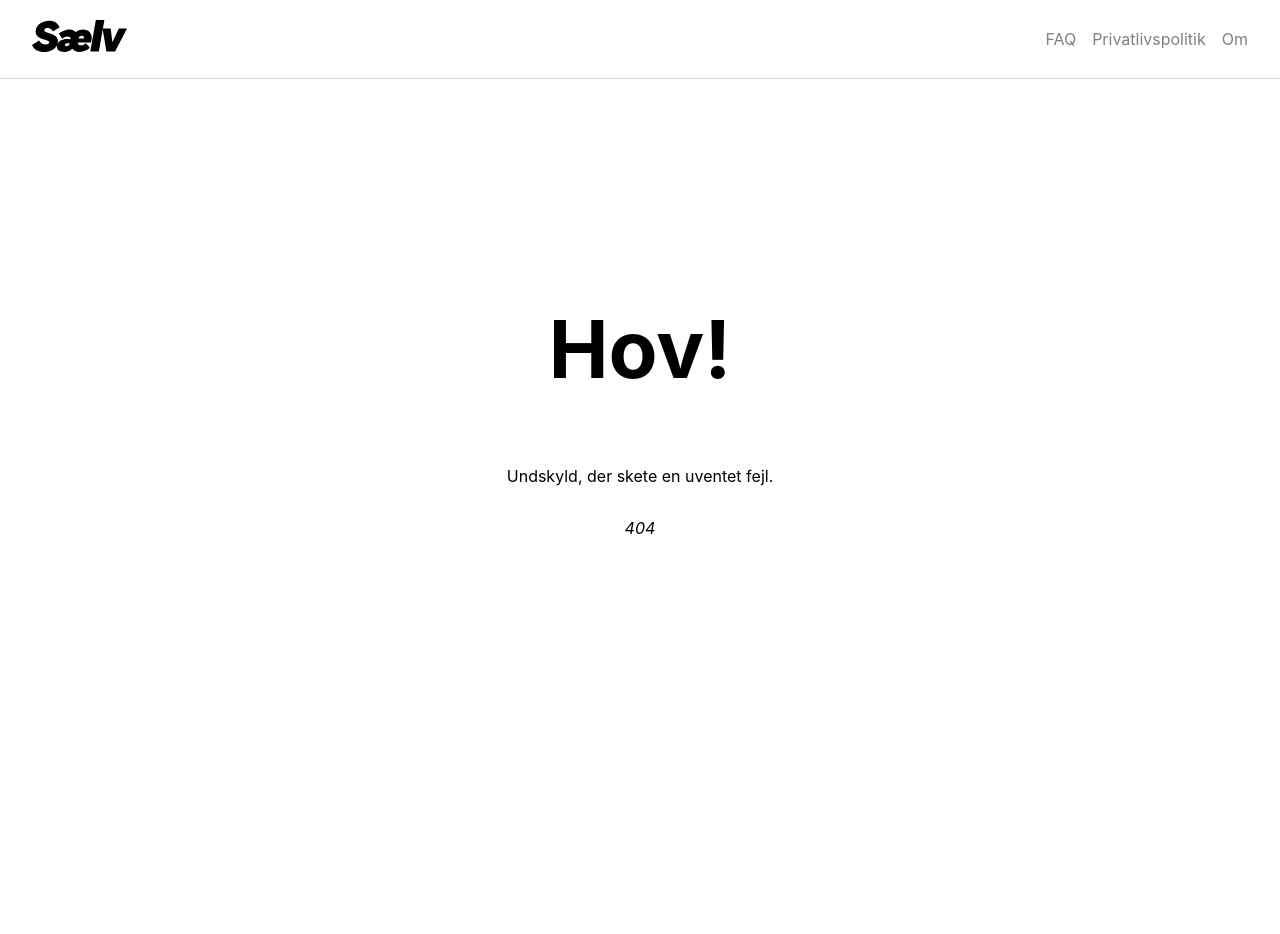
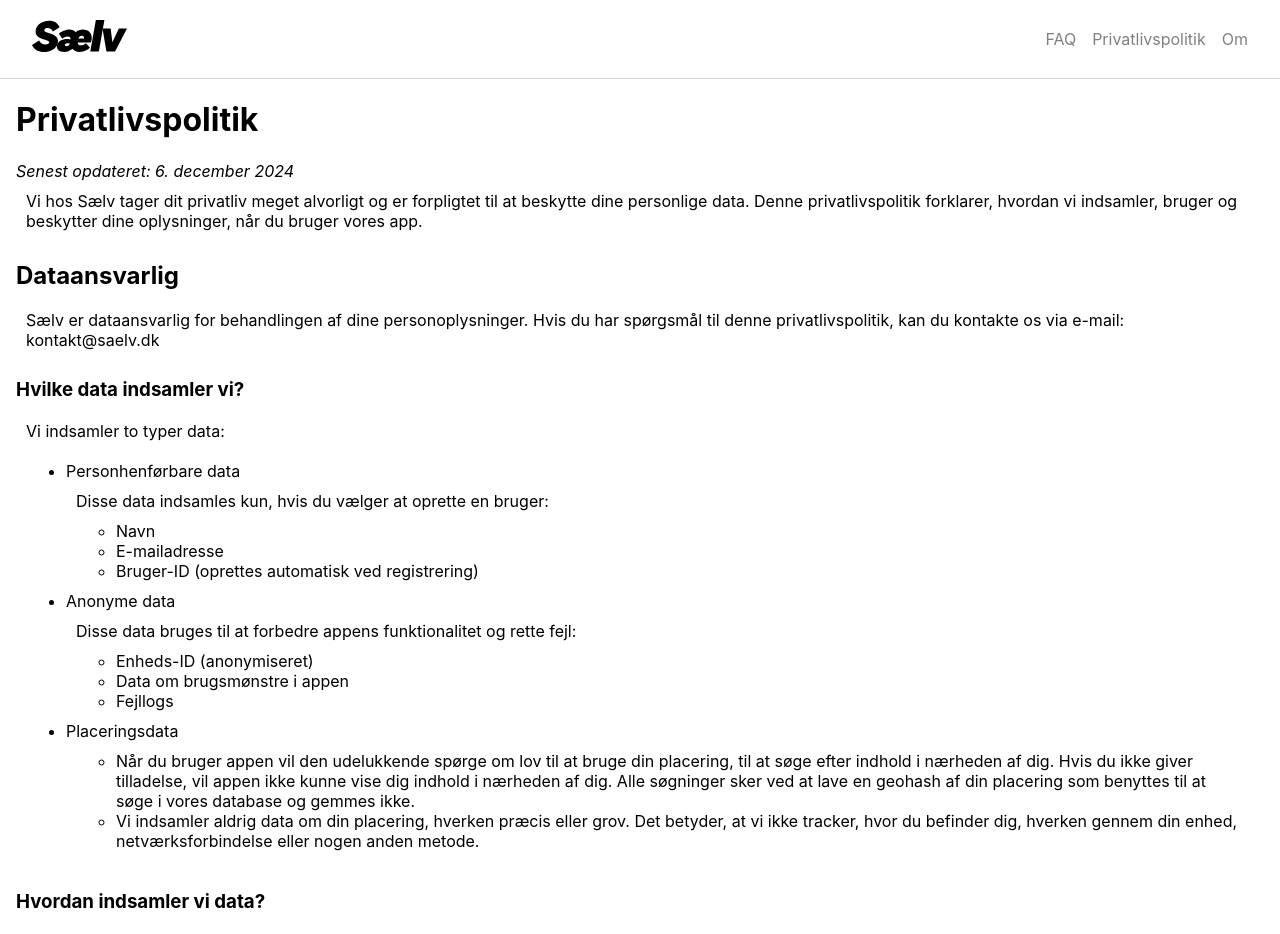
Before and after one commit to krisbork/dk-saelv, a React (Create React App) app: page /privatlivspolitik in a window 1280 px wide. Before the commit this address had no page. Shown: the top 934 px of the page. Before the commit the page ends 800 px from the top, so only its background shows below. Built offline with nearby package versions, Linux system fonts and the light colour scheme.

Commit message:
Added privacy policy

```diff
--- a/src/components/nav-bar/NavBar.css
+++ b/src/components/nav-bar/NavBar.css
@@ -22,11 +22,12 @@ header h2 * {
     transition: color 200ms ease;
     cursor: pointer;
     text-decoration: none;
+    width: auto;
+    height: 2rem;
 }
 
-header h2 * {
-    width: auto;
-    height: 2rem;
+.logo {
+
 }
 
 header {
@@ -58,6 +59,14 @@ header {
 }
 
 @media only screen and (max-width: 600px) {
+    header h2 * {
+        transition: color 200ms ease;
+        cursor: pointer;
+        text-decoration: none;
+        width: auto;
+        height: 1.4rem;
+    }
+
     nav {
         background: white;
         position: absolute;
--- a/src/components/nav-bar/NavBar.tsx
+++ b/src/components/nav-bar/NavBar.tsx
@@ -10,8 +10,8 @@ function NavBar() {
         <header>
             <div className="nav-body">
                 <h2 className="logo">
-                    <Link className="logo" to={"/"} onClick={() => setChecked(true)}>
-                        <img className="logo" src={logo} alt="Sælv Logo"/>
+                    <Link to={"/"} onClick={() => setChecked(true)}>
+                        <img src={logo} alt="Sælv Logo"/>
                     </Link>
                 </h2>
             </div>
--- a/src/pages/home/Home.css
+++ b/src/pages/home/Home.css
@@ -32,7 +32,7 @@
     align-items: center;
 }
 
-.container {
+.home-container {
     justify-content: center;
     align-items: center;
     gap: 40px;
--- a/src/pages/home/Home.tsx
+++ b/src/pages/home/Home.tsx
@@ -7,7 +7,7 @@ import apppic3 from "../../assets/images/apppic4.webp";
 
 function Home() {
     return (
-        <div className="container">
+        <div className="home-container container">
             <img src={logo} alt="Logo" className="logo-image"/>
             <h2 className="details-text">Din guide til tillidsstativer, gårdbutikker, vejboder og genbrug</h2>
             <div className="download-container">
--- a/src/pages/privatlivspolitik/Privatlivspolitik.css
+++ b/src/pages/privatlivspolitik/Privatlivspolitik.css
@@ -0,0 +1,11 @@
+.privacy-policy p, ul {
+    margin: 10px;
+}
+
+.privacy-policy h2, h3 {
+    margin-bottom: 10px;
+}
+
+.privacy-policy {
+    padding: 0 1em;
+}
--- a/src/pages/privatlivspolitik/Privatlivspolitik.tsx
+++ b/src/pages/privatlivspolitik/Privatlivspolitik.tsx
@@ -3,7 +3,117 @@ import "./Privatlivspolitik.css";
 
 function Privatlivspolitik() {
     return (
-        <div>Privatlivspolitik</div>
+        <div className="container privacy-policy">
+            <h1>Privatlivspolitik</h1>
+
+            <i>Senest opdateret: 6. december 2024</i>
+
+            <p>Vi hos Sælv tager dit privatliv meget alvorligt og er forpligtet til at beskytte dine personlige data. Denne privatlivspolitik forklarer, hvordan vi indsamler, bruger og beskytter dine oplysninger, når du bruger vores app.</p>
+
+            <h2>Dataansvarlig</h2>
+            <p>Sælv er dataansvarlig for behandlingen af dine personoplysninger. Hvis du har spørgsmål til denne privatlivspolitik, kan du kontakte os via e-mail: kontakt@saelv.dk</p>
+
+            <h3>Hvilke data indsamler vi?</h3>
+
+            <p>Vi indsamler to typer data:</p>
+            <ul>
+                <li>Personhenførbare data</li>
+                <p>Disse data indsamles kun, hvis du vælger at oprette en bruger:</p>
+                <ul>
+                    <li>Navn</li>
+                    <li>E-mailadresse</li>
+                    <li>Bruger-ID (oprettes automatisk ved registrering)</li>
+                </ul>
+
+                <li>Anonyme data</li>
+                <p>Disse data bruges til at forbedre appens funktionalitet og rette fejl:</p>
+                <ul>
+                    <li>Enheds-ID (anonymiseret)</li>
+                    <li>Data om brugsmønstre i appen</li>
+                    <li>Fejllogs</li>
+                </ul>
+
+                <li>Placeringsdata</li>
+                <ul>
+                    <li>Når du bruger appen vil den udelukkende spørge om lov til at bruge din placering, til at søge efter indhold i nærheden af dig. Hvis du ikke giver tilladelse, vil appen ikke kunne vise dig indhold i nærheden af dig. Alle søgninger sker ved at lave en geohash af din placering som benyttes til at søge i vores database og gemmes ikke.</li>
+                    <li>Vi indsamler aldrig data om din placering, hverken præcis eller grov. Det betyder, at vi ikke tracker, hvor du befinder dig, hverken gennem din enhed, netværksforbindelse eller nogen anden metode.</li>
+                </ul>
+            </ul>
+
+            <h3>Hvordan indsamler vi data?</h3>
+            <p>Personhenførbare data indsamles via registreringsformularen, når du opretter en bruger i appen.</p>
+            <p>Anonyme data indsamles automatisk gennem appens systemer ved brug af en anonym enhedsidentifikator.</p>
+
+            <h3>Hvor opbevares dine data?</h3>
+            <p>
+                Alle data opbevares på sikre servere placeret i Europa.
+                Vi benytter Google Firebase, en cloud-tjeneste leveret af Google, til opbevaring og administration af data. Google Firebase overholder GDPR og sikrer, at dine data behandles i overensstemmelse med gældende lovgivning.
+                For yderligere information om Google Firebases privatlivspolitik, se: <a href="https://firebase.google.com/support/privacy">https://firebase.google.com/support/privacy</a>
+            </p>
+
+            <h3>Formål med databehandling</h3>
+            <p>Vi bruger de indsamlede data til følgende formål:</p>
+            <ul>
+                <li>Personhenførbare data</li>
+                <ul>
+                    <li>Oprettelse og vedligeholdelse af din brugerprofil samt indhold oprettet af brugeren i appen.</li>
+                </ul>
+                <li>Anonyme data</li>
+                <ul>
+                    <li>Analyse af brugsmønstre for at forbedre appens funktioner.</li>
+                    <li>Fejlfinding og vedligeholdelse af appens stabilitet.</li>
+                </ul>
+            </ul>
+
+            <h3>Retsgrundlag for behandling</h3>
+            <p>Behandlingen af personoplysninger sker på følgende grundlag:</p>
+            <p>Samtykke:</p>
+            <ul>
+                <li> Du giver dit samtykke ved at registrere dig som bruger.</li>
+            </ul>
+            <p>Legitime interesser:</p>
+            <ul>
+                <li>For anonyme data behandler vi oplysninger med henblik på at forbedre appens funktionalitet og sikkerhed.</li>
+            </ul>
+
+            <h3>Deling af data med tredjepart</h3>
+            <p>Vi bruger tredjepartstjenester som Google Firebase til opbevaring og behandling af data. Firebase sikrer, at data opbevares i overensstemmelse med GDPR, og alle data behandles anonymt, hvis de ikke er personhenførbare.</p>
+
+            <p>Vi deler derudover ikke dine personoplysninger med tredjepart, medmindre:</p>
+            <ul>
+                <li>Det kræves ved lov.</li>
+                <li>Du har givet dit udtrykkelige samtykke.</li>
+            </ul>
+
+            <h3>Opbevaring og sletning af data</h3>
+            <p>Personhenførbare data:</p>
+            <ul>
+                <li>Gemmes, så længe du har en aktiv konto. Hvis du vælger at slette din konto, vil alle data, inklusiv det indhold, du har lagt op i appen, blive slettet permanent fra vores systemer senest 30 dage efter, at sletningen er blevet bekræftet.</li>
+            </ul>
+            <p>Anonyme data:</p>
+            <ul>
+                <li>Opbevares kun så længe det er nødvendigt for de specificerede formål.</li>
+            </ul>
+
+            <h3>Dine rettigheder</h3>
+            <p>Som bruger har du følgende rettigheder:</p>
+            <ul>
+                <li>Ret til indsigt i de data, vi har om dig.</li>
+                <li>Ret til at få dine data rettet eller slettet.</li>
+                <li>Ret til at trække dit samtykke tilbage.</li>
+                <li>Ret til at gøre indsigelse mod behandlingen af dine data.</li>
+            </ul>
+            <p>For at udøve dine rettigheder kan du kontakte os via e-mail: kontakt@saelv.dk.</p>
+
+            <h3>Sikkerhed af data</h3>
+            <p>Vi har implementeret passende tekniske og organisatoriske foranstaltninger for at beskytte dine data mod uautoriseret adgang, tab eller misbrug.</p>
+
+            <h3>Ændringer i privatlivspolitikken</h3>
+            <p>Vi kan opdatere denne politik fra tid til anden. Ved væsentlige ændringer vil vi informere dig via appen eller e-mail.</p>
+
+            <h3>Kontakt os</h3>
+            <p>Hvis du har spørgsmål eller bekymringer vedrørende denne privatlivspolitik, er du velkommen til at kontakte os på e-mail: <b>kontakt@saelv.dk</b></p>
+        </div>
     );
 }
 
```
Also changed, not shown: src/routes/routes.tsx (+4 -4 lines).
